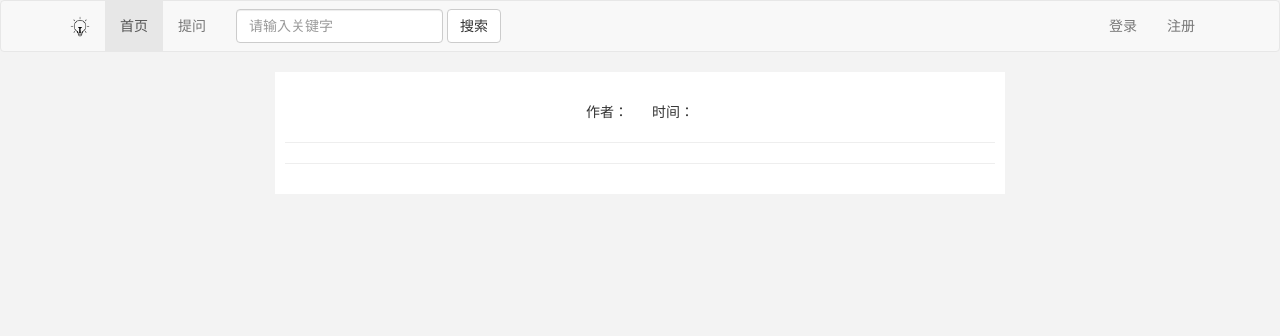
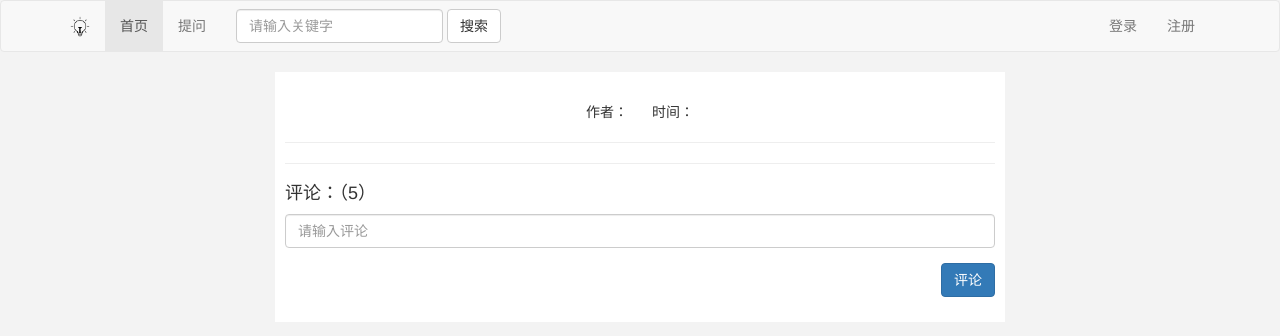
Before and after one commit to suwenkun1126/Flask_Question, a Flask app: template templates/detail.html in a window 1280 px wide. Shown: the top 336 px of the page. Run offline with Flask 2, Linux system fonts and the light colour scheme; the template is opened without the code that fills it, so the values that code supplies are empty; some libraries are stand-ins or nearby versions.

Commit message:
评论页面的创建

```diff
--- a/Flask_Question.py
+++ b/Flask_Question.py
@@ -75,7 +75,9 @@ def detail(question_id):
     question = Question.query.filter(Question.id == question_id).first()
     return render_template('detail.html',question=question)
 
-
+@app.route('/add_answer/',methods=['POST'])
+def add_answer():
+    pass
 
 @app.context_processor
 def my_context_processor():
--- a/templates/detail.html
+++ b/templates/detail.html
@@ -13,4 +13,13 @@
     <hr>
     <p class="question-content">{{ question.content }}</p>
     <hr>
+    <h4>评论：（5）</h4>
+    <form action="#" method="post">
+        <div class="form-group">
+            <input type="text" class="form-control" name="answer_content" placeholder="请输入评论">
+        </div>
+        <div class="form-group" style="text-align: right">
+            <button class="btn btn-primary">评论</button>
+        </div>
+    </form>
 {% endblock %}
```
